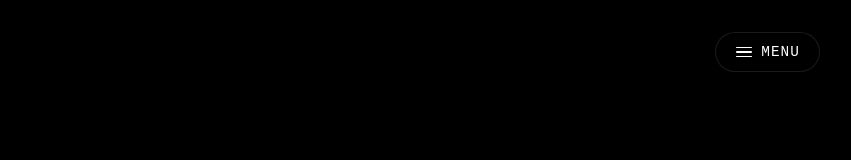
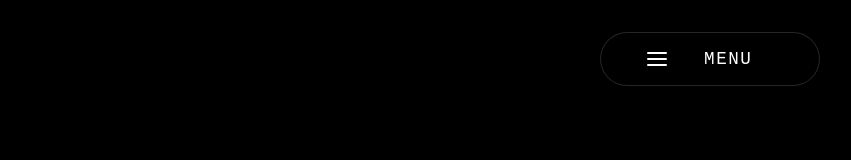
Before and after one commit to vinividivicilala/lolo, a Next.js app in the folder faq/: page / in a window 1280 px wide. Shown: the top 160 px of the page, without its empty margins (428-1279 px from the left). Built offline with nearby package versions, Linux system fonts and the light colour scheme; a web font is replaced by a local one.

Commit message:
Update page.tsx

```diff
--- a/faq/app/page.tsx
+++ b/faq/app/page.tsx
@@ -9,6 +9,7 @@ export default function HomePage(): React.JSX.Element {
   const [showMenu, setShowMenu] = useState(false);
   const [hoveredItem, setHoveredItem] = useState<string | null>(null);
   const [isCloseHovered, setIsCloseHovered] = useState(false);
+  const [menuText, setMenuText] = useState("MENU");
   const router = useRouter();
 
   useEffect(() => {
@@ -28,6 +29,34 @@ export default function HomePage(): React.JSX.Element {
 
   const toggleMenu = () => {
     setShowMenu(!showMenu);
+  };
+
+  // Array teks menu yang akan berganti saat hover
+  const menuTextVariants = [
+    "MENU",
+    "EXPLORE",
+    "NAVIGATE",
+    "DISCOVER",
+    "BROWSE"
+  ];
+
+  const handleMenuHover = () => {
+    let currentIndex = 0;
+
+    // Animasi teks berganti
+    const interval = setInterval(() => {
+      currentIndex = (currentIndex + 1) % menuTextVariants.length;
+      setMenuText(menuTextVariants[currentIndex]);
+
+      // Hentikan setelah semua teks ditampilkan
+      if (currentIndex === menuTextVariants.length - 1) {
+        clearInterval(interval);
+        // Kembali ke "MENU" setelah selesai
+        setTimeout(() => {
+          setMenuText("MENU");
+        }, 500);
+      }
+    }, 100);
   };
 
   // Variants for modern animations
@@ -188,28 +217,32 @@ export default function HomePage(): React.JSX.Element {
       WebkitFontSmoothing: 'antialiased',
       MozOsxFontSmoothing: 'grayscale'
     }}>
-      {/* Menu Button with Framer Motion */}
+      {/* Menu Button with Framer Motion - DIPERBESAR */}
       <motion.div
         onClick={toggleMenu}
+        onMouseEnter={handleMenuHover}
+        onMouseLeave={() => setMenuText("MENU")}
         style={{
           position: 'absolute',
           top: '2rem',
           right: '2rem',
-          fontSize: '1rem',
+          fontSize: '1.2rem', // Diperbesar
           fontWeight: '300',
           color: 'white',
           cursor: 'pointer',
           fontFamily: 'Arame Mono, monospace',
-          letterSpacing: '1px',
+          letterSpacing: '1.5px', // Diperbesar
           zIndex: 20,
-          padding: '0.7rem 1.2rem',
-          borderRadius: '25px',
-          border: '1px solid rgba(255,255,255,0.1)',
-          background: 'rgba(0,0,0,0.2)',
-          backdropFilter: 'blur(10px)',
+          padding: '1rem 1.8rem', // Diperbesar
+          borderRadius: '30px', // Diperbesar
+          border: '1px solid rgba(255,255,255,0.15)',
+          background: 'rgba(0,0,0,0.3)',
+          backdropFilter: 'blur(15px)',
           display: 'flex',
           alignItems: 'center',
-          gap: '0.6rem'
+          gap: '1rem', // Diperbesar
+          minWidth: '160px', // Lebar minimum ditambahkan
+          justifyContent: 'center'
         }}
         variants={menuButtonVariants}
         initial="initial"
@@ -217,33 +250,33 @@ export default function HomePage(): React.JSX.Element {
         whileHover="hover"
         whileTap="tap"
       >
-        {/* Animated hamburger icon */}
+        {/* Animated hamburger icon - DIPERBESAR */}
         <motion.div
           style={{
             display: 'flex',
             flexDirection: 'column',
-            gap: '3px',
-            width: '16px'
+            gap: '4px', // Diperbesar
+            width: '20px' // Diperbesar
           }}
           animate={showMenu ? "open" : "closed"}
         >
           <motion.span
             style={{
               width: '100%',
-              height: '1.5px',
+              height: '2px', // Diperbesar
               backgroundColor: 'currentColor',
               borderRadius: '1px'
             }}
             variants={{
               closed: { rotate: 0, y: 0 },
-              open: { rotate: 45, y: 5 }
+              open: { rotate: 45, y: 6 } // Diperbesar
             }}
             transition={{ duration: 0.3 }}
           />
           <motion.span
             style={{
               width: '100%',
-              height: '1.5px',
+              height: '2px', // Diperbesar
               backgroundColor: 'currentColor',
               borderRadius: '1px'
             }}
@@ -256,25 +289,32 @@ export default function HomePage(): React.JSX.Element {
           <motion.span
             style={{
               width: '100%',
-              height: '1.5px',
+              height: '2px', // Diperbesar
               backgroundColor: 'currentColor',
               borderRadius: '1px'
             }}
             variants={{
               closed: { rotate: 0, y: 0 },
-              open: { rotate: -45, y: -5 }
+              open: { rotate: -45, y: -6 } // Diperbesar
             }}
             transition={{ duration: 0.3 }}
           />
         </motion.div>
 
+        {/* Menu Text dengan animasi berganti */}
         <motion.span
           style={{
-            fontSize: '0.9rem',
-            fontWeight: '300'
+            fontSize: '1.1rem', // Diperbesar
+            fontWeight: '300',
+            minWidth: '90px', // Lebar minimum untuk konsistensi
+            textAlign: 'center'
           }}
+          key={menuText} // Key untuk memicu animasi ulang saat teks berubah
+          initial={{ opacity: 0, y: 10 }}
+          animate={{ opacity: 1, y: 0 }}
+          transition={{ duration: 0.2 }}
         >
-          MENU
+          {menuText}
         </motion.span>
       </motion.div>
 
@@ -433,7 +473,7 @@ export default function HomePage(): React.JSX.Element {
               </div>
             </motion.div>
 
-            {/* Close Button with Hover Text Effect - Lebar diperbesar */}
+            {/* Close Button dengan efek hover */}
             <motion.button
               onClick={toggleMenu}
               onMouseEnter={() => setIsCloseHovered(true)}
@@ -442,7 +482,7 @@ export default function HomePage(): React.JSX.Element {
                 position: 'fixed',
                 top: '1.8rem',
                 right: '1.8rem',
-                width: '100px', // Lebar diperbesar
+                width: '100px',
                 height: '45px',
                 borderRadius: '25px',
                 border: 'none',
@@ -453,7 +493,7 @@ export default function HomePage(): React.JSX.Element {
                 alignItems: 'center',
                 zIndex: 30,
                 backdropFilter: 'blur(10px)',
-                padding: '0 1.5rem', // Padding diperbesar
+                padding: '0 1.5rem',
                 fontFamily: 'Arame Mono, monospace',
                 fontSize: '0.9rem',
                 fontWeight: '300',
```
